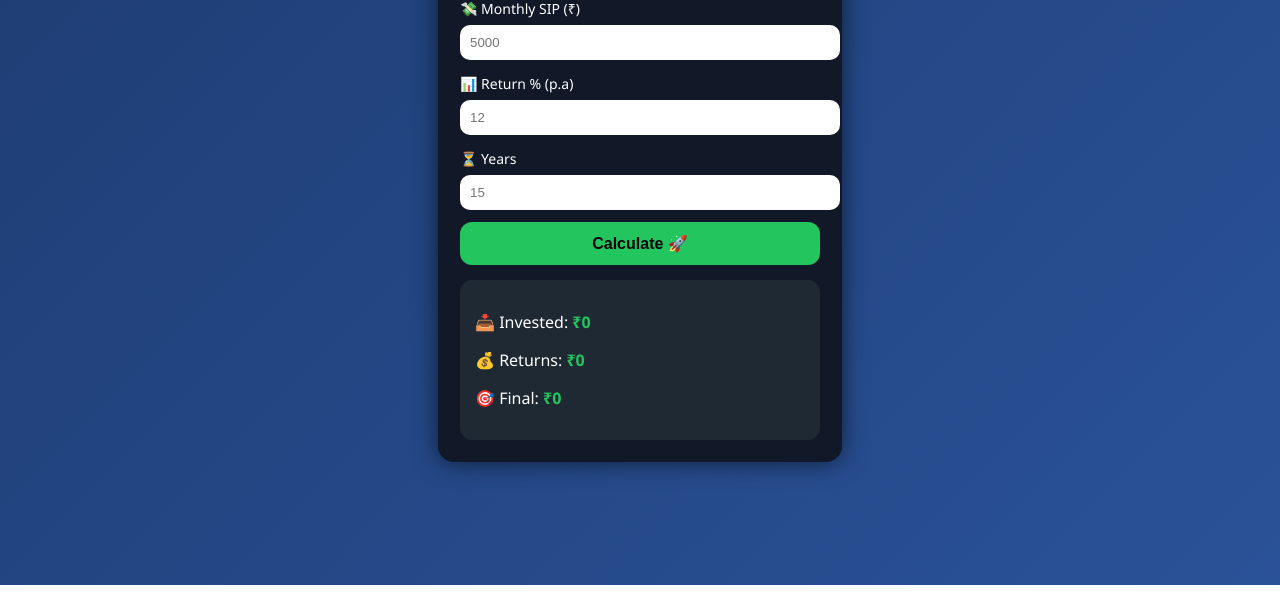
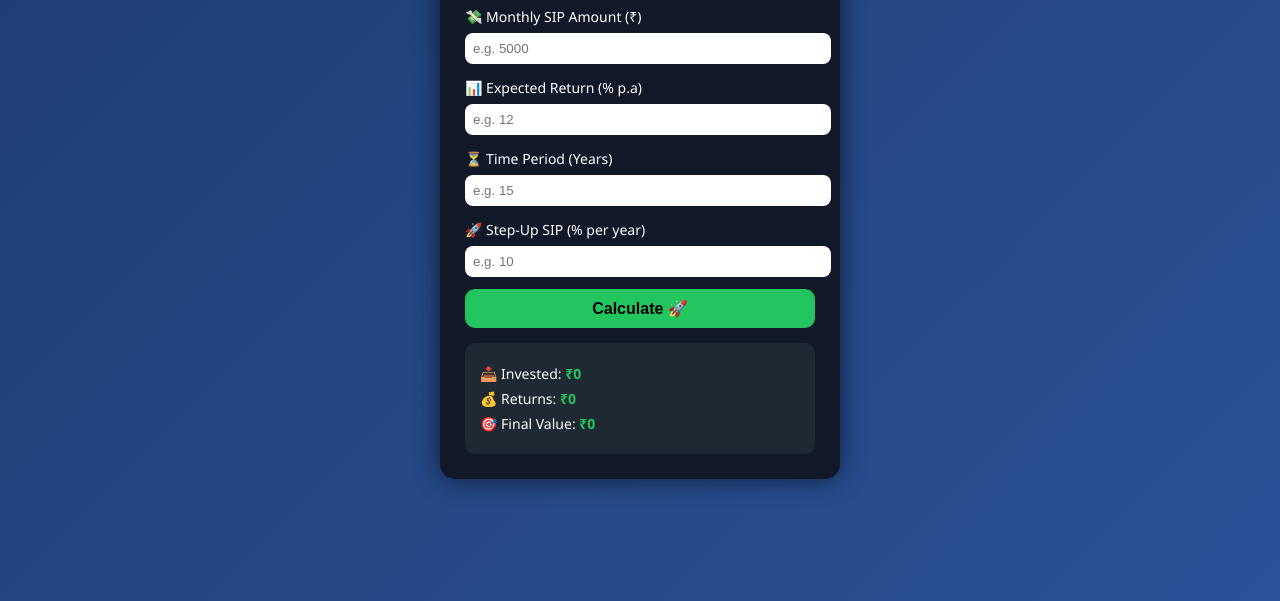
Before and after one commit to gyanib063-del/sip-pwa, a plain HTML site: page index.html in a window 1280 px wide. Shown: the part 215-816 px from the top of the page. Drawn offline with Linux system fonts and the light colour scheme.

Commit message:
Update index.html

```diff
--- a/index.html
+++ b/index.html
@@ -2,89 +2,125 @@
 <html lang="en">
 <head>
 <meta charset="UTF-8">
-<meta name="viewport" content="width=device-width, initial-scale=1.0">
 <title>SIP Calculator 📊</title>
-
-<link rel="manifest" href="manifest.json">
-<meta name="theme-color" content="#22c55e">
 
 <style>
 body{
-    margin:0;
     font-family: 'Segoe UI', sans-serif;
     background: linear-gradient(135deg,#1e3c72,#2a5298);
     display:flex;
     justify-content:center;
     align-items:center;
-    min-height:100vh;
+    height:100vh;
     color:#fff;
 }
 .container{
     background:#111827;
-    padding:22px;
-    border-radius:16px;
-    width:100%;
-    max-width:360px;
+    padding:25px;
+    border-radius:15px;
+    width:350px;
     box-shadow:0 0 25px rgba(0,0,0,0.6);
 }
-h2{text-align:center;margin-bottom:15px;}
-label{font-size:14px;}
+h2{
+    text-align:center;
+    margin-bottom:20px;
+}
+label{
+    font-size:14px;
+}
 input{
     width:100%;
-    padding:10px;
+    padding:8px;
     margin:6px 0 12px;
-    border-radius:10px;
+    border-radius:8px;
     border:none;
+    outline:none;
 }
 button{
     width:100%;
-    padding:12px;
+    padding:10px;
     border:none;
-    border-radius:12px;
+    border-radius:10px;
     background:#22c55e;
     font-size:16px;
     font-weight:bold;
     cursor:pointer;
 }
+button:hover{
+    background:#16a34a;
+}
 .result{
     margin-top:15px;
     background:#1f2933;
     padding:15px;
-    border-radius:12px;
+    border-radius:10px;
 }
-span{color:#22c55e;font-weight:bold;}
+.result p{
+    margin:6px 0;
+    font-size:14px;
+}
+span{
+    color:#22c55e;
+    font-weight:bold;
+}
 </style>
 </head>
 
 <body>
 
 <div class="container">
-<h2>📈 SIP Calculator</h2>
+    <h2>📈 SIP Calculator</h2>
 
-<label>💸 Monthly SIP (₹)</label>
-<input type="number" id="sip" placeholder="5000">
+    <label>💸 Monthly SIP Amount (₹)</label>
+    <input type="number" id="sip" placeholder="e.g. 5000">
 
-<label>📊 Return % (p.a)</label>
-<input type="number" id="rate" placeholder="12">
+    <label>📊 Expected Return (% p.a)</label>
+    <input type="number" id="rate" placeholder="e.g. 12">
 
-<label>⏳ Years</label>
-<input type="number" id="years" placeholder="15">
+    <label>⏳ Time Period (Years)</label>
+    <input type="number" id="years" placeholder="e.g. 15">
 
-<button onclick="calc()">Calculate 🚀</button>
+    <label>🚀 Step-Up SIP (% per year)</label>
+    <input type="number" id="stepup" placeholder="e.g. 10">
 
-<div class="result" id="out">
-<p>📥 Invested: <span>₹0</span></p>
-<p>💰 Returns: <span>₹0</span></p>
-<p>🎯 Final: <span>₹0</span></p>
-</div>
+    <button onclick="calculateSIP()">Calculate 🚀</button>
+
+    <div class="result" id="output">
+        <p>📥 Invested: <span>₹0</span></p>
+        <p>💰 Returns: <span>₹0</span></p>
+        <p>🎯 Final Value: <span>₹0</span></p>
+    </div>
 </div>
 
 <script>
-function calc(){
-let P=+sip.value,r=+rate.value/100/12,y=+years.value*12;
-let invested=P*y;
-let value=P*((Math.pow(1+r,y)-1)/r)*(1+r);
-out.innerHTML=`
-<p>📥 Invested: <span>₹${invested.toFixed(0)}</span></p>
-<p>💰 Returns: <span>₹${(value-invested).toFixed(0)}</span></p>
-<p>🎯 Final: <span>₹${value.toFixed(0)}</spa
+function calculateSIP(){
+    let P = Number(document.getElementById("sip").value);
+    let r = Number(document.getElementById("rate").value)/100/12;
+    let years = Number(document.getElementById("years").value);
+    let step = Number(document.getElementById("stepup").value)/100;
+
+    let months = years * 12;
+    let invested = 0;
+    let value = 0;
+    let monthlySIP = P;
+
+    for(let y=1;y<=years;y++){
+        for(let m=1;m<=12;m++){
+            invested += monthlySIP;
+            value = (value + monthlySIP) * (1+r);
+        }
+        monthlySIP += monthlySIP * step;
+    }
+
+    let returns = value - invested;
+
+    document.getElementById("output").innerHTML = `
+        <p>📥 Invested: <span>₹${invested.toFixed(0)}</span></p>
+        <p>💰 Returns: <span>₹${returns.toFixed(0)}</span></p>
+        <p>🎯 Final Value: <span>₹${value.toFixed(0)}</span></p>
+    `;
+}
+</script>
+
+</body>
+</html>
```
